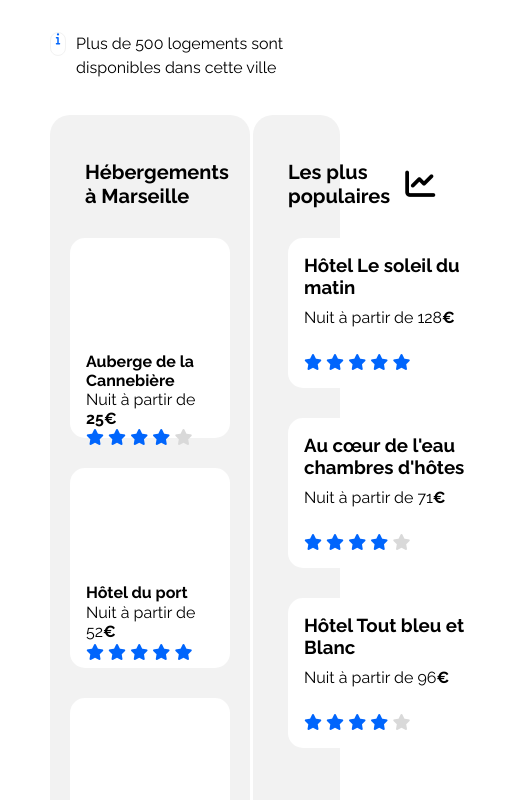
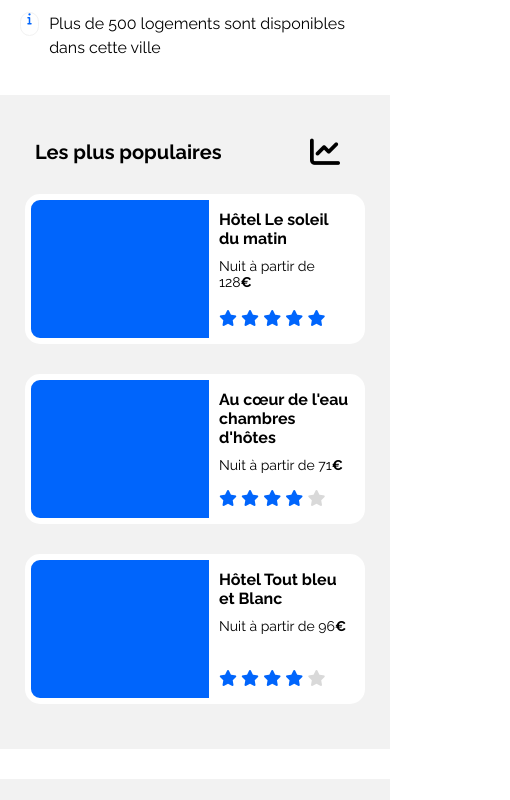
Before and after one commit to FlorianV012/FlorianVilmot_2_06062021, a plain HTML site: page index.html in a window 390 px wide. Shown: the part 664-1464 px from the top of the page, 510 px wide, since content can reach past the window. Drawn offline with Linux system fonts and the light colour scheme.

Commit message:
Implémentation CSS responsive de la section Hébergements

```diff
--- a/index.html
+++ b/index.html
@@ -1,14 +1,19 @@
 <!DOCTYPE html>
 <html lang="fr">
   <head>
-    <meta charset="UTF-8">
-    <meta name="viewport" content="width=device-width, initial-scale=1.0">
+    <meta charset="UTF-8" />
+    <meta name="viewport" content="width=device-width, initial-scale=1.0" />
     <title>Reservia</title>
     <link rel="stylesheet" href="styles.css" />
     <link rel="preconnect" href="https://fonts.gstatic.com" />
-    <link href="https://fonts.googleapis.com/css2?family=Raleway:wght@400;500;700;900&display=swap"
-      rel="stylesheet" />
-    <script src="https://kit.fontawesome.com/f5cef80fb1.js" crossorigin="anonymous" ></script>
+    <link
+      href="https://fonts.googleapis.com/css2?family=Raleway:wght@400;500;700;900&display=swap"
+      rel="stylesheet"
+    />
+    <script
+      src="https://kit.fontawesome.com/f5cef80fb1.js"
+      crossorigin="anonymous"
+    ></script>
   </head>
   <body>
     <header>
@@ -17,7 +22,6 @@
           <img src="img/Reservia.svg" alt="logo de Reservia" />
         </div>
         <div class="menu">
-
           <div class="inscription">S'incrire</div>
           <nav>
             <ul>
@@ -32,7 +36,17 @@
       <div class="recherche">
         <form action="#">
           <p>
-                    <i class="fas fa-map-marker-alt"></i><input type="text" name="lieu" id="lieu" value="Marseille, France" class="champ-recherche"><button class="btn-recherche btn-txt">Rechercher</button><button class="btn-recherche btn-ico"><i class="fas fa-search"></i></button>
+            <i class="fas fa-map-marker-alt"></i
+            ><input
+              type="text"
+              name="lieu"
+              id="lieu"
+              value="Marseille, France"
+              class="champ-recherche"
+            /><button class="btn-recherche btn-txt">Rechercher</button
+            ><button class="btn-recherche btn-ico">
+              <i class="fas fa-search"></i>
+            </button>
           </p>
         </form>
       </div>
@@ -154,7 +168,6 @@
               </div>
             </div>
           </a>
-
         </div>
         <p class="bas">Afficher plus</p>
       </article>
@@ -207,6 +220,5 @@
         </div>
       </aside>
     </section>
-
   </body>
 </html>
--- a/styles.css
+++ b/styles.css
@@ -128,7 +128,8 @@ header p {
 /* Header partie responsive */
 
 @media screen and (max-width: 770px) {
-  header {
+  header,
+  section {
     margin: 0 20px;
   }
   nav li {
@@ -141,8 +142,20 @@ header p {
 }
 
 @media screen and (max-width: 500px) {
+  header {
+    margin: 0;
+  }
+  .logo,
+  .inscription {
+    padding: 0 20px;
+  }
+  header h1,
+  header p {
+    margin: 0 20px;
+  }
   nav li {
     padding-left: 0;
+    padding-right: 0;
     width: 50vw;
     text-align: center;
   }
@@ -320,7 +333,7 @@ header p {
   width: 250px;
   height: 200px;
   margin: 15px 0;
-  background-color: white;
+  background-color: #0065fc;
   border-radius: 15px;
   border: 6px solid white;
 }
@@ -368,7 +381,7 @@ header p {
   width: 340px;
   height: 150px;
   margin: 15px;
-  background-color: white;
+  background-color: #0065fc;
   border-radius: 15px;
   border: 6px solid white;
 }
@@ -406,3 +419,57 @@ aside .carte2 i:nth-last-child(1),
 aside .carte3 i:nth-last-child(1) {
   color: #d9d9d9;
 }
+
+/* Section Hébergements */
+
+@media screen and (max-width: 1290px) {
+  #hebergements {
+    flex-direction: column-reverse;
+  }
+  #hebergements aside {
+    width: 100%;
+    max-width: 100%;
+    margin-bottom: 30px;
+  }
+  #hebergements article {
+    width: 100%;
+    max-width: 100%;
+  }
+  #hebergements aside .carte-container {
+    flex-direction: row;
+  }
+  .fa-chart-line {
+    margin-right: 30px;
+  }
+}
+@media screen and (max-width: 500px) {
+  #hebergements {
+    margin: 0;
+  }
+  #hebergements article,
+  #hebergements aside {
+    border-radius: 0;
+  }
+  #hebergements article .carte,
+  #hebergements aside .carte {
+    width: 340px;
+    margin: 15px auto;
+  }
+  #hebergements aside .carte-txt {
+    width: 200px;
+  }
+}
+@media screen and (max-width: 390px){
+  #hebergements article .carte,
+  #hebergements aside .carte{
+    margin: 15px 5px;
+  }
+  #hebergements aside .carte-txt{
+    width: 150px;}
+    #hebergements aside .carte-txt h3{
+      font-size: 16px;
+    }
+    #hebergements aside .carte-txt p{
+      font-size: 14px;
+    }
+}
```
Lines whose indentation alone changed are shown as unchanged.
